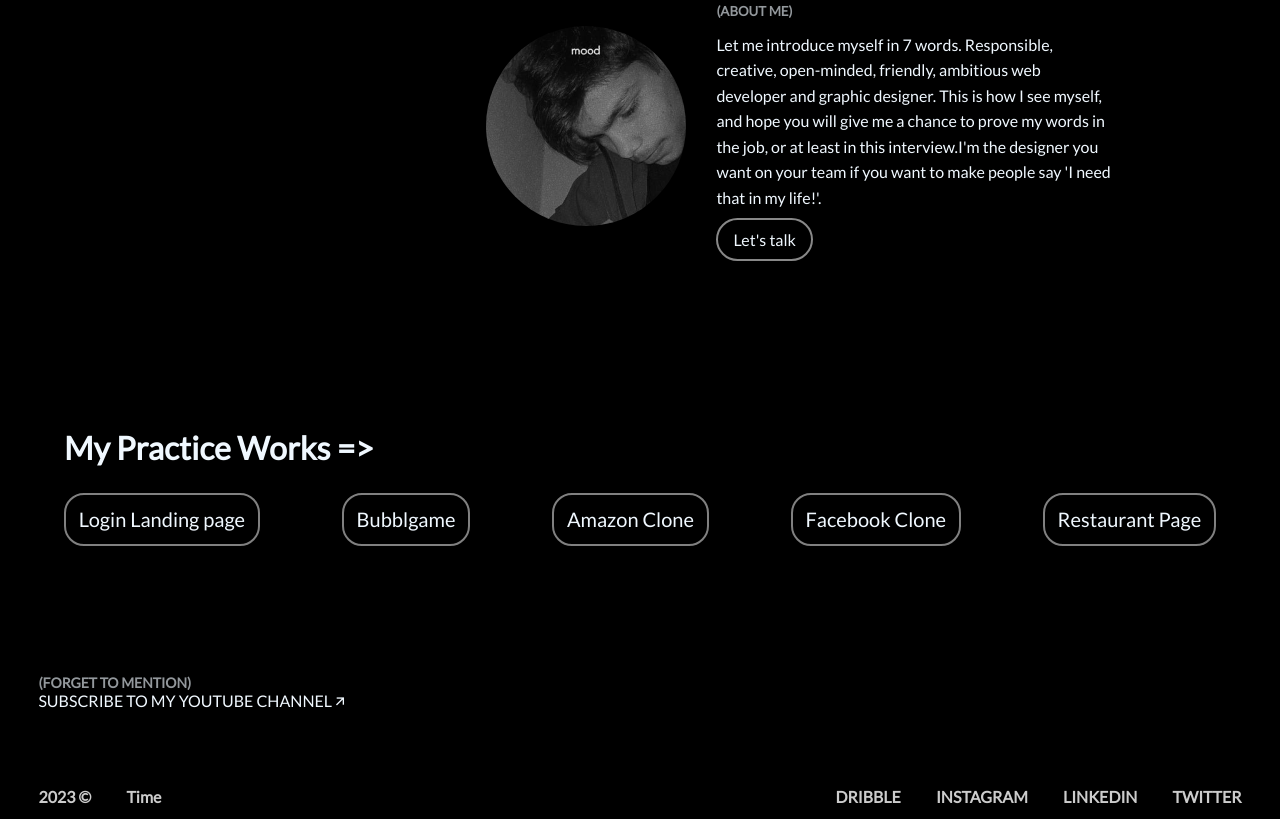
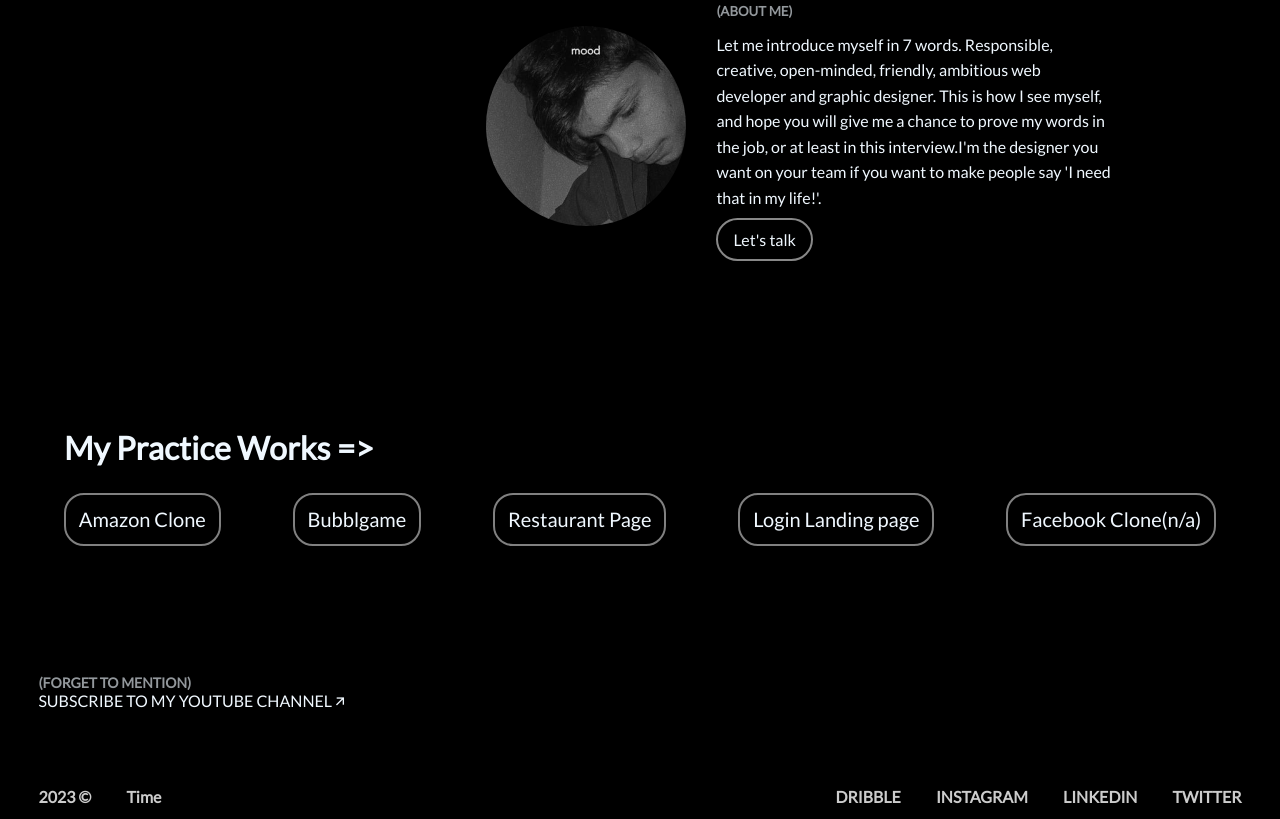
Before and after one commit to Nirmalsapkota/Portfolio, a plain HTML site: page index.html in a window 1280 px wide. Shown: the part 1928-2747 px from the top of the page. Drawn offline with nearby package versions, Linux system fonts and the light colour scheme; a script that the page names is missing.

Commit message:
Add files via upload

```diff
--- a/index.html
+++ b/index.html
@@ -91,11 +91,11 @@
         <div class="mywork">
             <h1>My Practice Works =></h1>
             <div class="links hover">
-                <a href="">Login Landing page</a>
-                <a href="">Bubblgame</a>
-                <a href="">Amazon Clone</a>
-                <a href="">Facebook Clone</a>
-                <a href="">Restaurant Page</a>
+                <a href="https://nirmalsapkota.github.io/amazon/">Amazon Clone</a>
+                <a href="https://nirmalsapkota.github.io/BubbleGame/">Bubblgame</a>
+                <a href="https://nirmalsapkota.github.io/restaurant">Restaurant Page</a>
+                <a href="https://nirmalsapkota.github.io/login/">Login Landing page</a>
+                <a href="">Facebook Clone(n/a)</a>
             </div>
         </div>
         <div id="subscribe">
```
